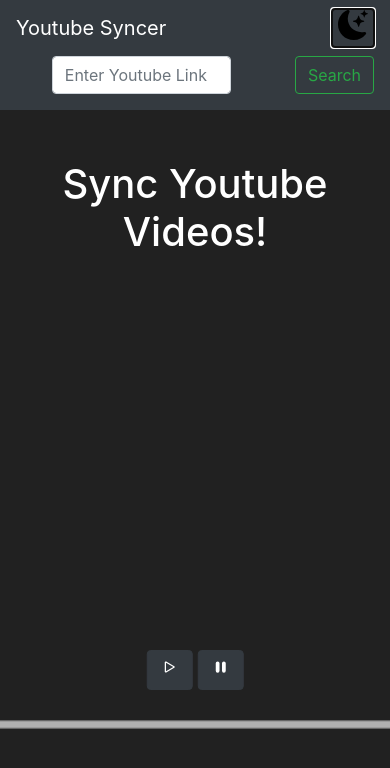
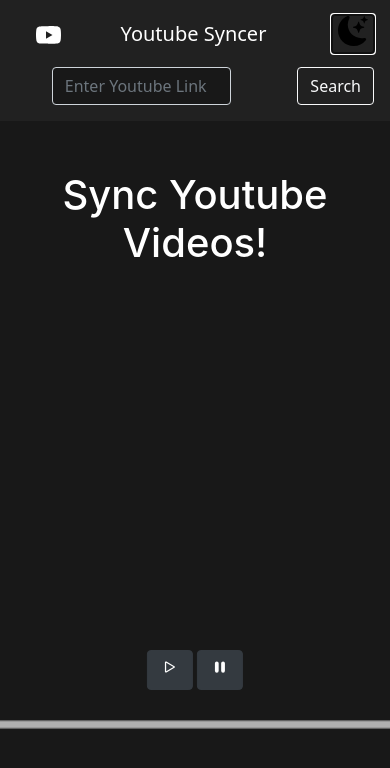
Before and after one commit to sharonzhou2/youtube-sync, a website: page public/index.html in a window 390 px wide. Both pictures are taken after a click on the button 353 px from the left and 28 px from the top of the page. Shown: the top 768 px of the page. Drawn offline with nearby package versions, Linux system fonts and the light colour scheme; no server answers.

Commit message:
Fixed the logo and themes

```diff
--- a/public/index.html
+++ b/public/index.html
@@ -13,6 +13,14 @@
     <link rel="stylesheet" href="style.css">
 </head>
 <nav class="navbar navbar-expand-lg navbar-light bg-light" id="youtube-nav">
+  <!-- logo -->
+
+  <span id="logo">
+    <svg xmlns="http://www.w3.org/2000/svg" width="25" height="25" fill="currentColor" class="bi bi-youtube" viewBox="0 0 16 16">
+      <path d="M8.051 1.999h.089c.822.003 4.987.033 6.11.335a2.01 2.01 0 0 1 1.415 1.42c.101.38.172.883.22 1.402l.01.104.022.26.008.104c.065.914.073 1.77.074 1.957v.075c-.001.194-.01 1.108-.082 2.06l-.008.105-.009.104c-.05.572-.124 1.14-.235 1.558a2.007 2.007 0 0 1-1.415 1.42c-1.16.312-5.569.334-6.18.335h-.142c-.309 0-1.587-.006-2.927-.052l-.17-.006-.087-.004-.171-.007-.171-.007c-1.11-.049-2.167-.128-2.654-.26a2.007 2.007 0 0 1-1.415-1.419c-.111-.417-.185-.986-.235-1.558L.09 9.82l-.008-.104A31.4 31.4 0 0 1 0 7.68v-.123c.002-.215.01-.958.064-1.778l.007-.103.003-.052.008-.104.022-.26.01-.104c.048-.519.119-1.023.22-1.402a2.007 2.007 0 0 1 1.415-1.42c.487-.13 1.544-.21 2.654-.26l.17-.007.172-.006.086-.003.171-.007A99.788 99.788 0 0 1 7.858 2h.193zM6.4 5.209v4.818l4.157-2.408L6.4 5.209z"/>
+    </svg>
+  </span>
+
     <a class="navbar-brand" href=".">Youtube Syncer</a>
     <!-- <button class="navbar-toggler" type="button" data-toggle="collapse" data-target="#navbarSupportedContent" aria-controls="navbarSupportedContent" aria-expanded="false" aria-label="Toggle navigation">
       <span class="navbar-toggler-icon"></span>
@@ -28,7 +36,7 @@
       <!-- Seach Video bar -->
 
     <input class="form-control mr-sm-2 input-mysize " type="search" placeholder="Enter Youtube Link" aria-label="Search" id="search">
-    <button class="btn btn-outline-success my-2 my-sm-0" type="submit" id="submit">Search</button>
+    <button class="btn btn-outline-dark my-2 my-sm-0" type="submit" id="submit">Search</button>
 
 
 
--- a/public/main.js
+++ b/public/main.js
@@ -99,14 +99,20 @@
 function toggleTheme() {
     let background = document.body;
     background.classList.toggle("dark-theme");
-    navbar.classList.toggle("bg-dark");
+    searchBar.classList.toggle("dark-theme");
+
+    navbar.classList.toggle("bg-dark-custom");
     navbar.classList.toggle("navbar-dark");
 
     // Check what the current theme is
     if (background.classList.contains("dark-theme")) {
         whiteTheme = false;
+        submitBtn.classList.remove("btn-outline-dark");
+        submitBtn.classList.add("btn-outline-light");
     } else {
         whiteTheme = true;
+        submitBtn.classList.remove("btn-outline-light");
+        submitBtn.classList.add("btn-outline-dark");
     }
 }
 
--- a/public/style.css
+++ b/public/style.css
@@ -1,6 +1,17 @@
+* {
+    font-family: 'Noto Sans', sans-serif;
+}
+
 body {
     background-color: white;
 
+}
+
+#logo {
+    padding: 5px;
+    margin-top: 10px;
+    margin-left: 15px;
+    margin-right: 5px;
 }
 
 #title {
@@ -54,8 +65,12 @@
 
 
 .dark-theme {
-    background-color: 	#212121;
+    background-color: 	#181818;
     color: white;
+}
+
+.bg-dark-custom {
+    background-color: #212121 !important;
 }
 
 #themeIcon {
```
